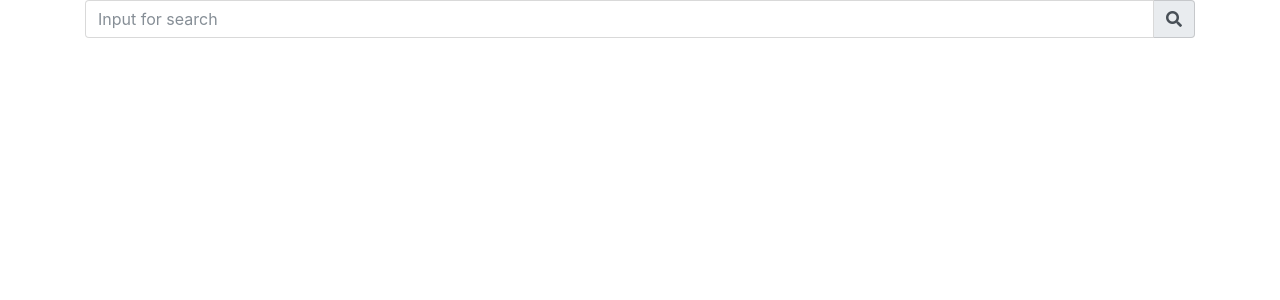
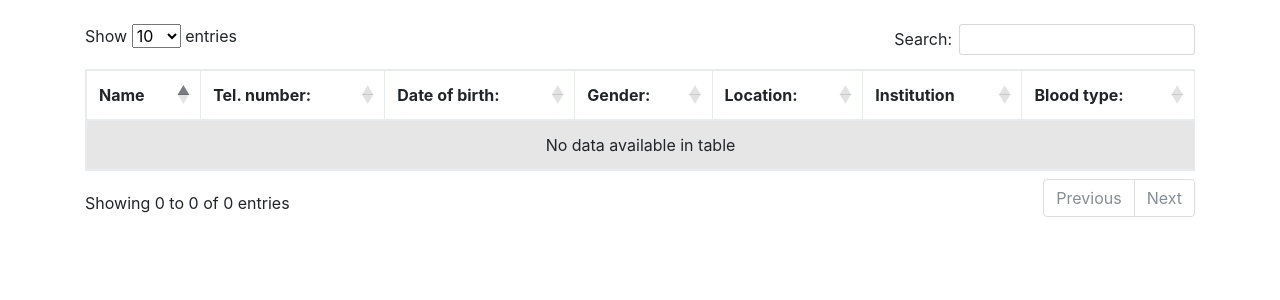
Before and after one commit to dinoilic/trycodecatch, a Django app: page /user_overview/ in a window 1280 px wide. Shown: the part 56-356 px from the top of the page. Run offline with Django 3.2, Linux system fonts and the light colour scheme; some libraries are stand-ins or nearby versions.

Commit message:
Added datatables ui for displaying and searching users

```diff
--- a/project_hackathon/bloodmanager/views.py
+++ b/project_hackathon/bloodmanager/views.py
@@ -2,7 +2,7 @@
 from project_hackathon.bloodmanager.models.main import BloodAmount
 from django.db.models import Max
 from project_hackathon.bloodmanager.models.common import Institution, Notification
-
+from django.contrib.auth import get_user_model
 from bloodmanager.forms import UserForm
 
 def index_admin(request):
@@ -12,9 +12,9 @@
     })
 
 def user_overview(request):
-
+    all_users = get_user_model().objects.all()
     return render(request, "bloodmanager/user_overview.html", {
-
+        'users': all_users,
     })
 
 def supply_overview(request):
--- a/project_hackathon/templates/base.html
+++ b/project_hackathon/templates/base.html
@@ -26,7 +26,7 @@
 
     <link rel="stylesheet" href="//code.jquery.com/ui/1.12.1/themes/base/jquery-ui.css">
 
-
+    <link rel="stylesheet" href="https://cdn.datatables.net/1.10.16/css/dataTables.bootstrap4.min.css">
     {% endblock %}
 
   </head>
@@ -130,6 +130,8 @@
       <!-- Your stuff: Third-party javascript libraries go here -->
       <script src="//ajax.googleapis.com/ajax/libs/jqueryui/1.11.2/jquery-ui.min.js"></script>
 
+      <script src="https://cdn.datatables.net/1.10.16/js/jquery.dataTables.min.js"></script>
+      <script src="https://cdn.datatables.net/1.10.16/js/dataTables.bootstrap4.min.js"></script>
       <!-- place project specific Javascript in this file -->
 
       <script src="{% static 'js/project.js' %}"></script>
--- a/project_hackathon/templates/bloodmanager/user_overview.html
+++ b/project_hackathon/templates/bloodmanager/user_overview.html
@@ -2,9 +2,40 @@
 {% load i18n %}
 
 {% block content %}
-  <div class="input-group">
-    <input class="form-control"
-           placeholder='{% trans "Input for search" %}'>
-    <div class="input-group-addon" ><i class="fa fa-search"></i></div>
-  </div>
+<br>
+<table id="users_table" class="table table-striped table-bordered" style="width:100%">
+  <thead>
+      <tr>
+          <th>{% trans "Name" %}</th>
+          <th>{% trans "Tel. number:" %}</th>
+          <th>{% trans "Date of birth:" %}</th>
+          <th>{% trans "Gender:" %}</th>
+          <th>{% trans "Location:" %}</th>
+          <th>{% trans "Institution" %}</th>
+          <th>{% trans "Blood type:" %}</th>
+      </tr>
+  </thead>
+  <tbody>
+      {% for user in users %}
+        <tr>
+          <td>{{ user.first_name }} {{ user.last_name }}</td>
+          <td>{{ user.telephone_number }}</td>
+          <td>{{ user.date_of_birth }}</td>
+          <td>{{ user.gender }}</td>
+          <td>{{ user.location }}</td>
+          <td>{{ user.institution.name }}</td>
+          <td>{{ user.bloodtype }}</td>
+        </tr>
+      {% endfor %}
+  </tbody>
+</table>
 {% endblock content %}
+
+{% block javascript %}
+  {{ block.super }}
+  <script type="text/javascript">
+    $(document).ready(function() {
+        $('#users_table').DataTable();
+    } );
+  </script>
+{% endblock javascript %}
```
